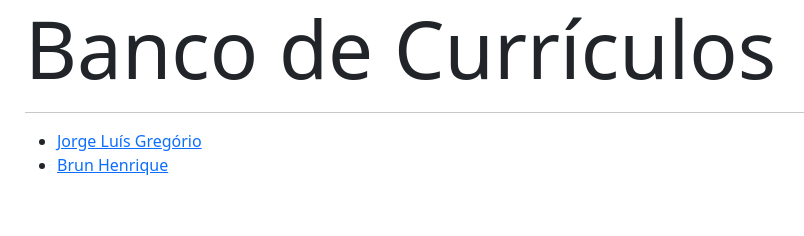
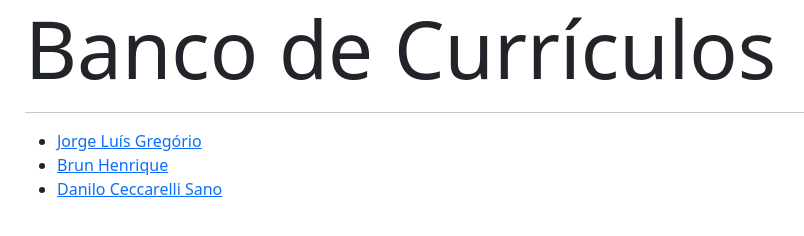
Before and after one commit to prof-jlgregorio/banco-de-curriculos, a plain HTML site: page index.html in a window 1280 px wide. Shown: the whole page, without its empty margins (57-861 px from the left). Drawn offline with nearby package versions, Linux system fonts and the light colour scheme.

Commit message:
Adição do meu currículo no menu -

```diff
--- a/index.html
+++ b/index.html
@@ -22,6 +22,7 @@
             <ul>
                 <li><a href="jorge.html" target="_blank">Jorge Luís Gregório</a></li>
                 <li><a href="bruno.html" target="_blank">Brun Henrique</a></li>
+              <li><a href="danilo.html" target="_blank">Danilo Ceccarelli Sano</a></li>
             </ul>
         </div>
       </div>
```
